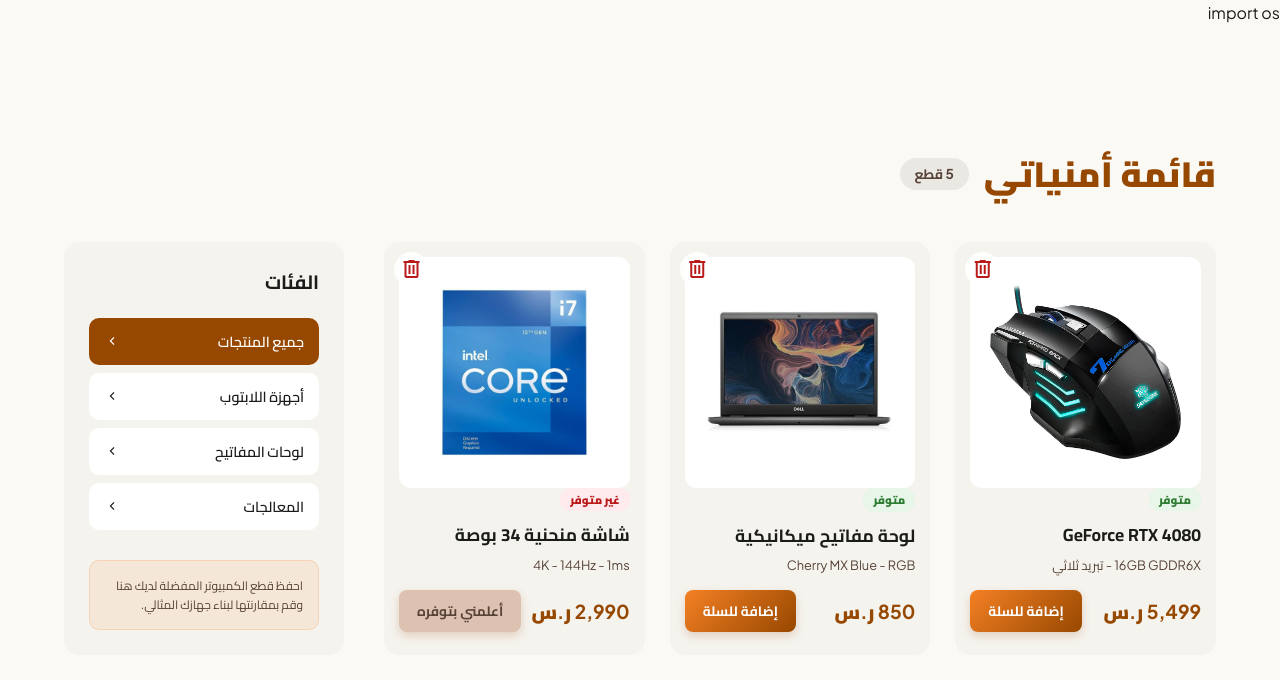
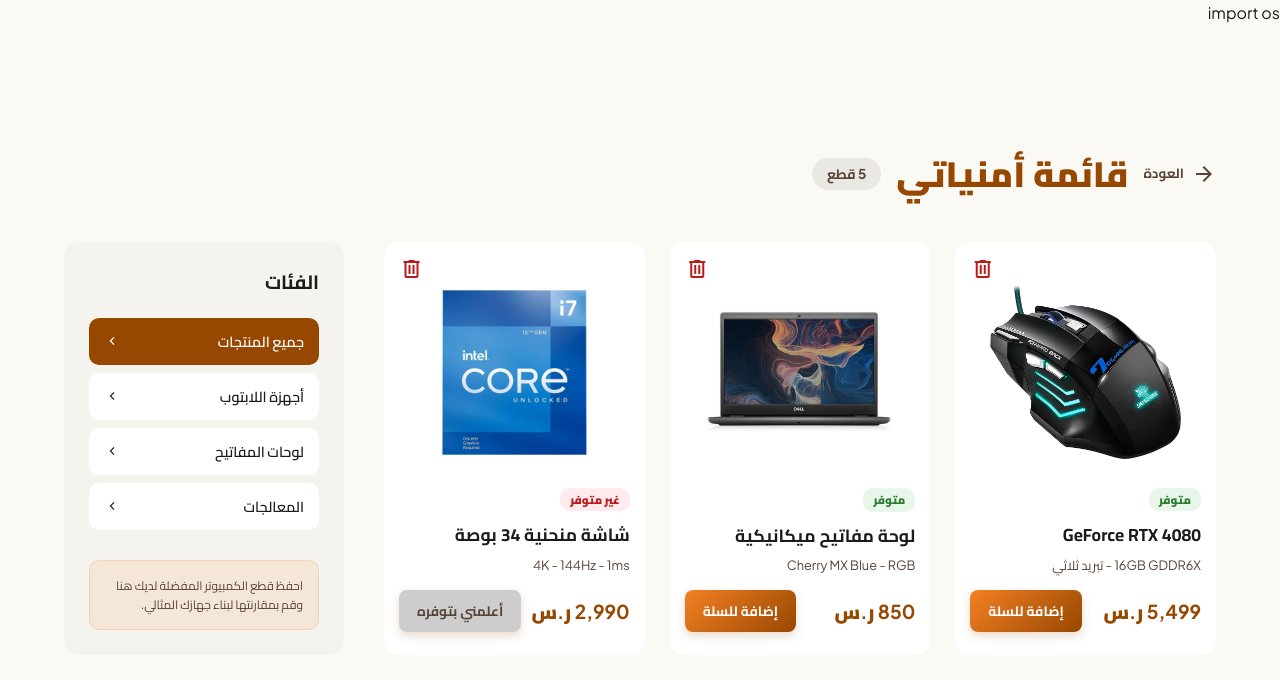
Before and after one commit to AbuAlwah/Al-KenanTech-Store, a plain HTML site: page src/favorite_page/html/wishlist.html in a window 1280 px wide. Drawn offline with nearby package versions, Linux system fonts and the light colour scheme.

Commit message:
Add back button to wishlist page with hover effects

```diff
--- a/src/favorite_page/css/wishlist.css
+++ b/src/favorite_page/css/wishlist.css
@@ -39,6 +39,25 @@
             margin-bottom: 40px;
         }
 
+        .back-btn {
+            display: flex;
+            align-items: center;
+            gap: 8px;
+            background: none;
+            border: none;
+            color: var(--text-variant);
+            font-family: 'Cairo', sans-serif;
+            font-weight: 700;
+            cursor: pointer;
+            transition: 0.3s;
+        }
+
+        .back-btn:hover {
+            color: var(--primary-orange);
+            transform: translateX(5px);
+            /* حركة خفيفة لليمين */
+        }
+
         .page-header h1 {
             font-family: 'Cairo', sans-serif;
             font-weight: 800;
@@ -69,7 +88,7 @@
         }
 
         .product-card {
-            background: #f5f3ee;
+            background: #ffffff;
             border-radius: 15px;
             padding: 15px;
             position: relative;
@@ -77,7 +96,7 @@
         }
 
         .product-card:hover {
-            background: #eae8e3;
+            background: #ffffff;
             transform: translateY(-5px);
         }
 
@@ -185,7 +204,7 @@
         }
 
         .notify-btn {
-            background: #ddc1b1;
+            background: #cdcdcd;
             color: #574337;
             cursor: not-allowed;
         }
@@ -240,3 +259,4 @@
             .sidebar {
                 order: -1;
             }
+        }
--- a/src/favorite_page/html/wishlist.html
+++ b/src/favorite_page/html/wishlist.html
@@ -19,6 +19,10 @@
 
     <main>
         <div class="page-header">
+            <button onclick="goBack()" class="back-btn">
+                <span class="material-symbols-outlined">arrow_forward</span>
+                 العودة
+            </button>
             <h1>قائمة أمنياتي</h1>
             <span class="item-count">5 قطع</span>
         </div>
```
